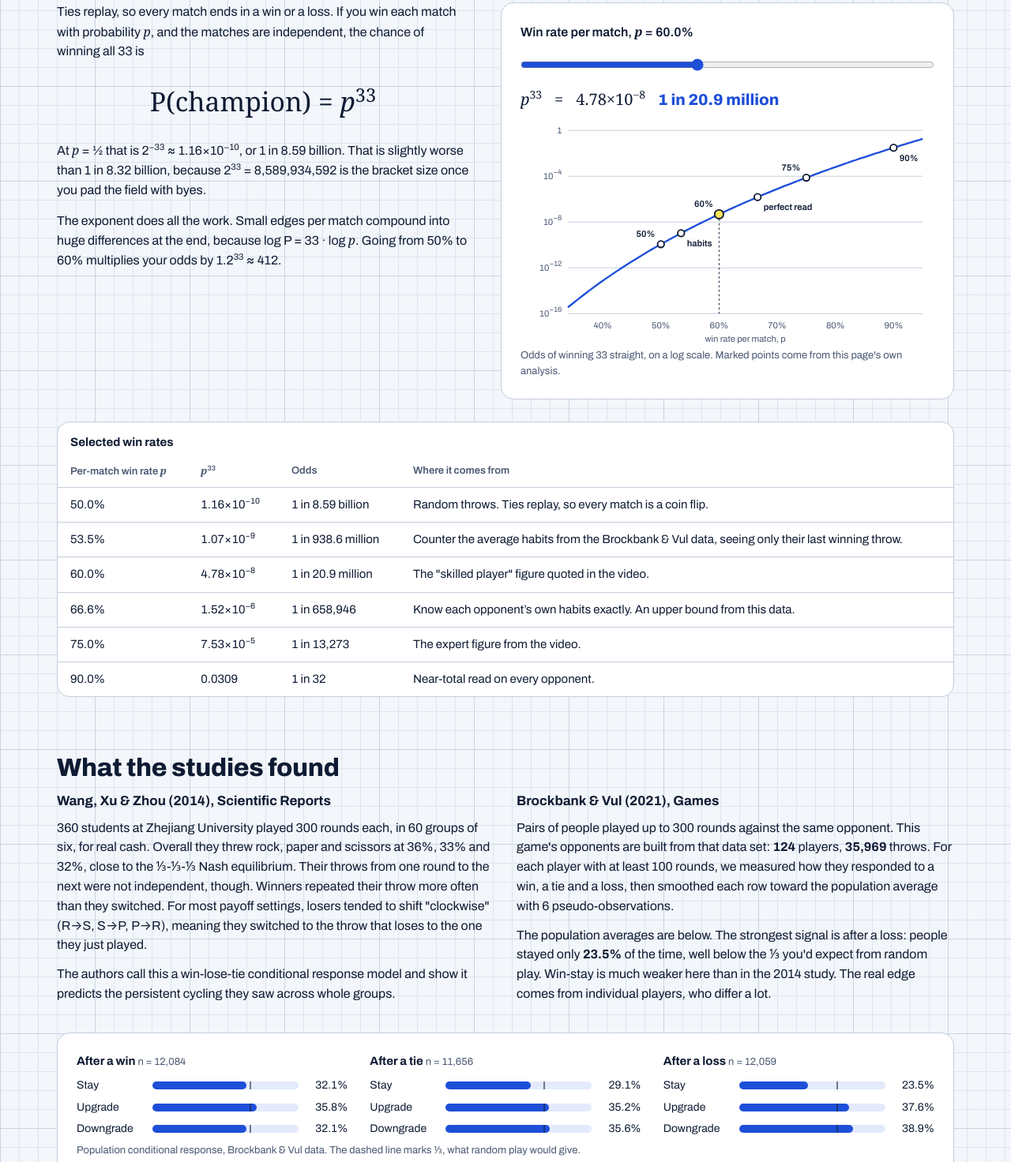
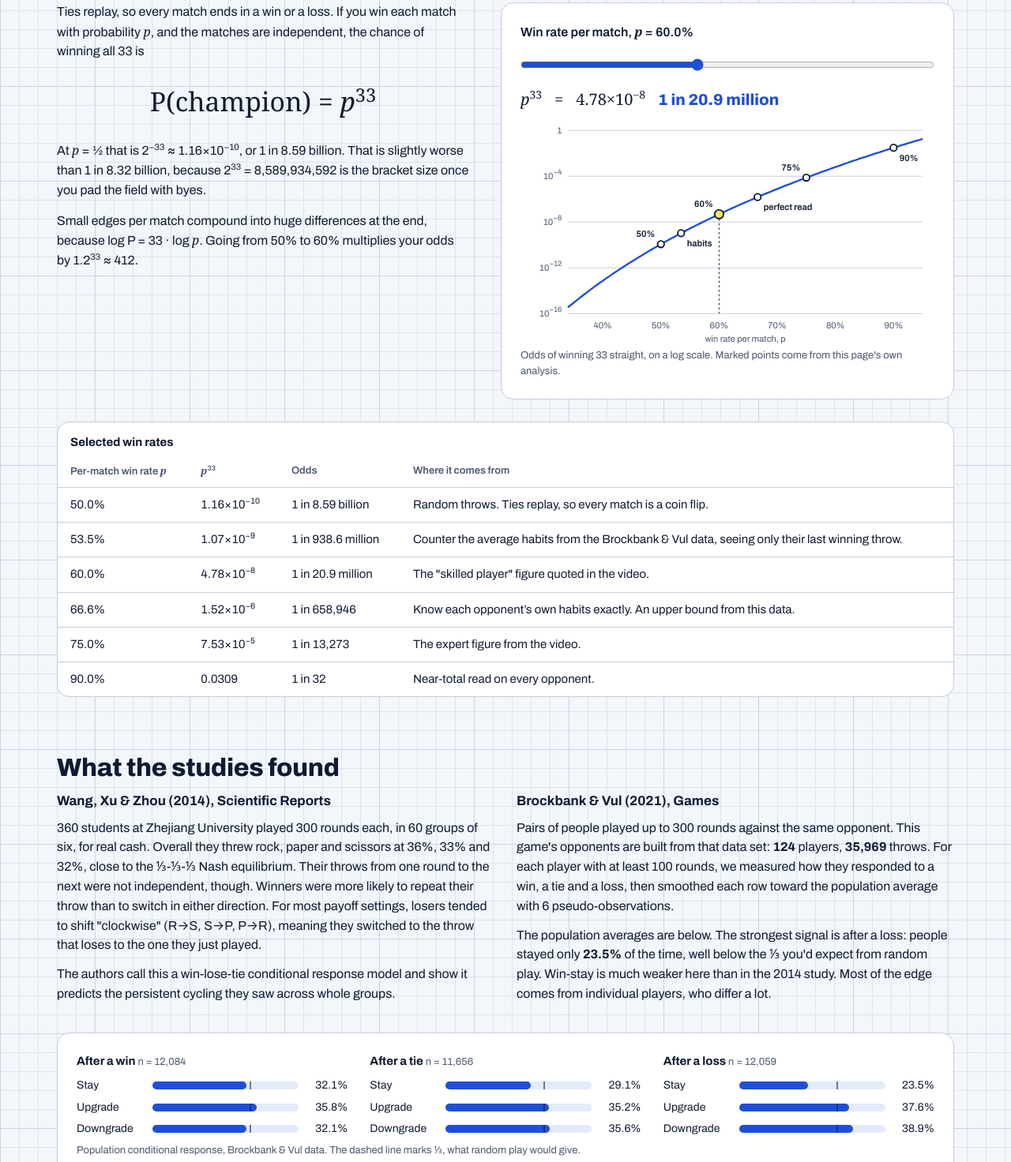
Before and after one commit to theshahjee/world-rps-bracket, a website built with Vite: page index.html in a window 1280 px wide. Shown: the part 2411-3883 px from the top of the page at 79% size. Built offline with nearby package versions, Linux system fonts and the light colour scheme; a web font is replaced by a local one.

Commit message:
Add README and tighten page copy

```diff
--- a/index.html
+++ b/index.html
@@ -126,7 +126,7 @@
               once you pad the field with byes.
             </p>
             <p>
-              The exponent does all the work. Small edges per match compound into huge differences at the end,
+              Small edges per match compound into huge differences at the end,
               because log P = 33 · log <var>p</var>. Going from 50% to 60% multiplies your odds by
               1.2<sup>33</sup> ≈ 412.
             </p>
@@ -172,7 +172,7 @@
               360 students at Zhejiang University played 300 rounds each, in 60 groups of six, for real cash.
               Overall they threw rock, paper and scissors at 36%, 33% and 32%, close to the
               ⅓-⅓-⅓ Nash equilibrium. Their throws from one round to the next were not independent, though.
-              Winners repeated their throw more often than they switched. For most payoff settings, losers
+              Winners were more likely to repeat their throw than to switch in either direction. For most payoff settings, losers
               tended to shift "clockwise" (R→S, S→P, P→R), meaning they switched to the throw that loses to the one they just played.
             </p>
             <p>
@@ -191,7 +191,7 @@
             <p>
               The population averages are below. The strongest signal is after a loss: people stayed only
               <strong id="ds-lose-stay"></strong> of the time, well below the ⅓ you'd expect from random play.
-              Win-stay is much weaker here than in the 2014 study. The real edge comes from individual
+              Win-stay is much weaker here than in the 2014 study. Most of the edge comes from individual
               players, who differ a lot.
             </p>
           </article>
```
Also changed, not shown: README.md (added).
